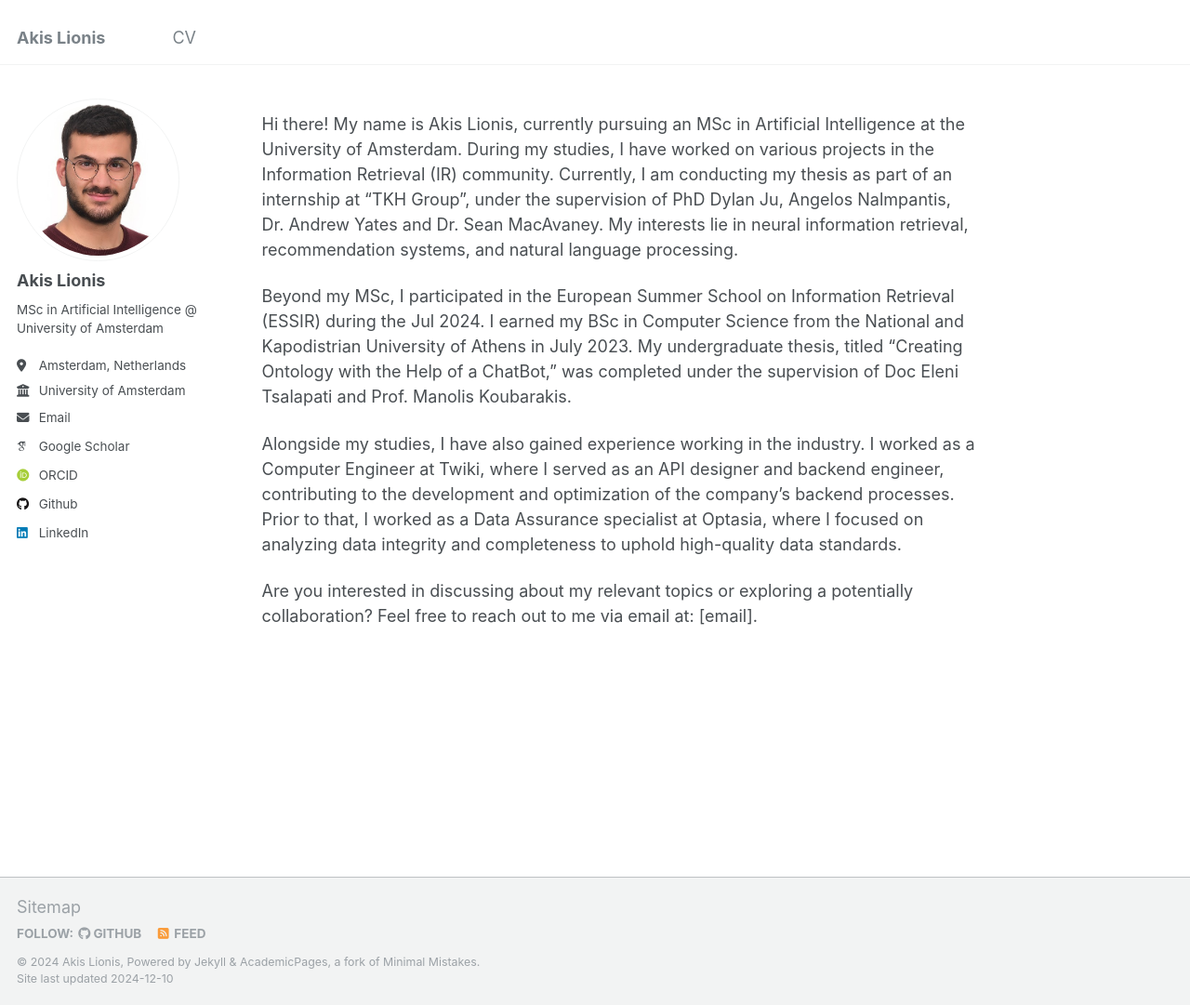
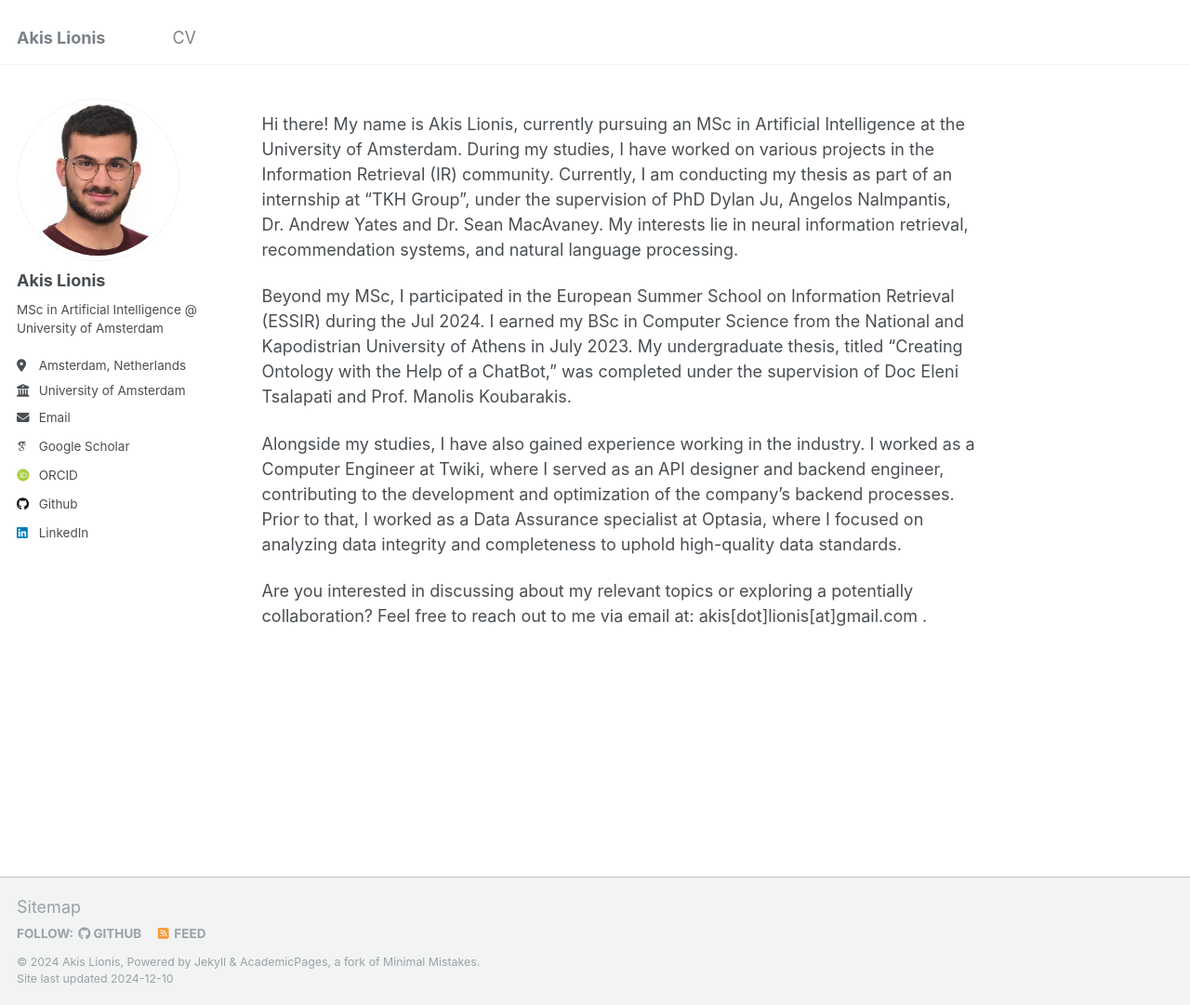
Before and after one commit to lionisakis/lionisakis.github.io, a Jekyll site: the page built from _pages/about.md, in a window 1280 px wide and 1081 px high. Shown: the whole window at 93% size. Built offline with Jekyll 4.4.1, drawn with Linux system fonts in a browser that asks for light colours; some web fonts are replaced.

Commit message:
add email

```diff
--- a/_pages/about.md
+++ b/_pages/about.md
@@ -13,7 +13,7 @@ Beyond my MSc, I participated in the European Summer School on Information Retri
 
 Alongside my studies, I have also gained experience working in the industry. I worked as a Computer Engineer at Twiki, where I served as an API designer and backend engineer, contributing to the development and optimization of the company’s backend processes. Prior to that, I worked as a Data Assurance specialist at Optasia, where I focused on analyzing data integrity and completeness to uphold high-quality data standards.
 
-Are you interested in discussing about my relevant topics or exploring a potentially collaboration? Feel free to reach out to me via email at: [email].
+Are you interested in discussing about my relevant topics or exploring a potentially collaboration? Feel free to reach out to me via email at: akis[dot]lionis[at]gmail.com .
 
 
 <!-- This is the front page of a website that is powered by the [Academic Pages template](https://github.com/academicpages/academicpages.github.io) and hosted on GitHub pages. [GitHub pages](https://pages.github.com) is a free service in which websites are built and hosted from code and data stored in a GitHub repository, automatically updating when a new commit is made to the repository. This template was forked from the [Minimal Mistakes Jekyll Theme](https://mmistakes.github.io/minimal-mistakes/) created by Michael Rose, and then extended to support the kinds of content that academics have: publications, talks, teaching, a portfolio, blog posts, and a dynamically-generated CV. You can fork [this template](https://github.com/academicpages/academicpages.github.io) right now, modify the configuration and markdown files, add your own PDFs and other content, and have your own site for free, with no ads!
```
